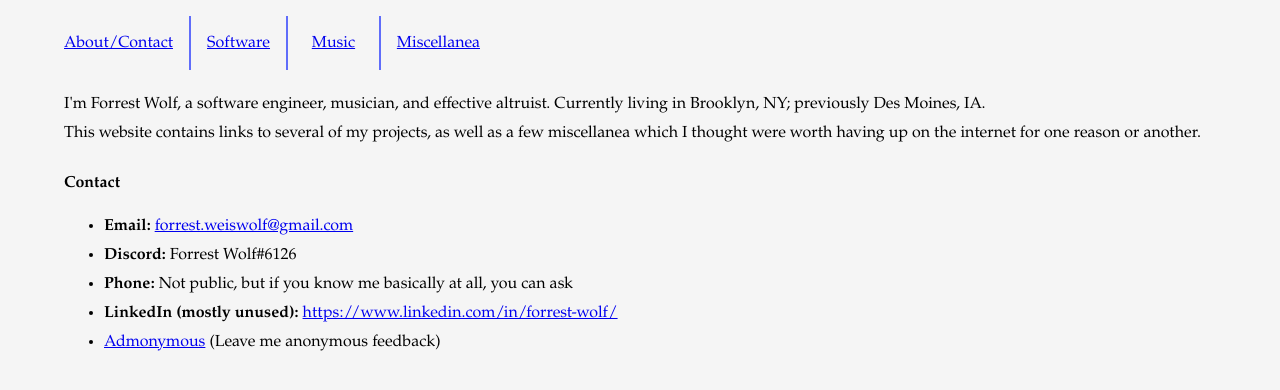
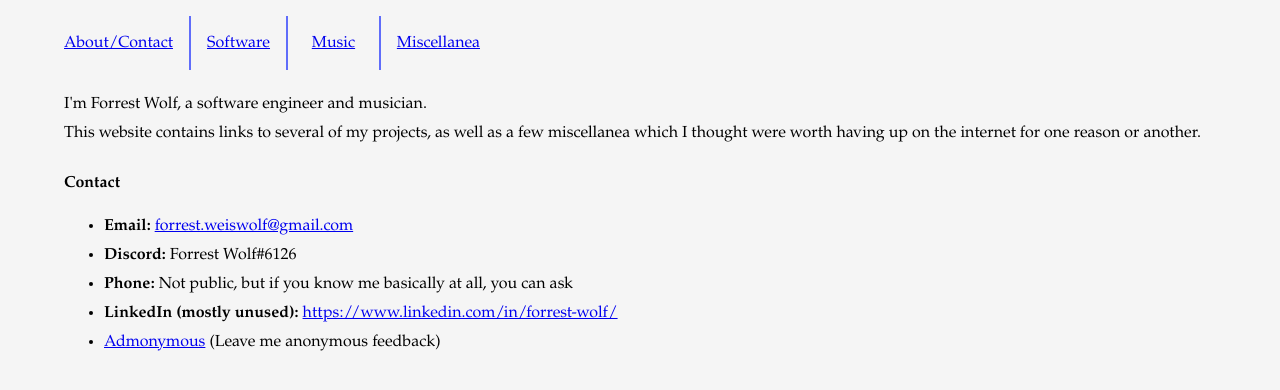
Before and after one commit to ForrestWeiswolf/forrestweiswolf.github.io, a Jekyll site: the page built from about.html, in a window 1280 px wide. Shown: the top 390 px of the page. Built offline with Jekyll 4.4.1, drawn with Linux system fonts in a browser that asks for light colours.

Commit message:
Simplify intro

```diff
--- a/about.html
+++ b/about.html
@@ -3,7 +3,8 @@ layout: default
 title: About
 ---
 <section id="about">
-  <p>I'm Forrest Wolf, a software engineer, musician, and effective altruist. Currently living in Brooklyn, NY; previously Des Moines, IA.</p>
+  <p>I'm Forrest Wolf, a software engineer and musician.</p>
+
   <p>This website contains links to several of my projects, as well as a few miscellanea which I thought were worth having up on the internet for one reason or another.</p>
 </section>
 <section>
```
